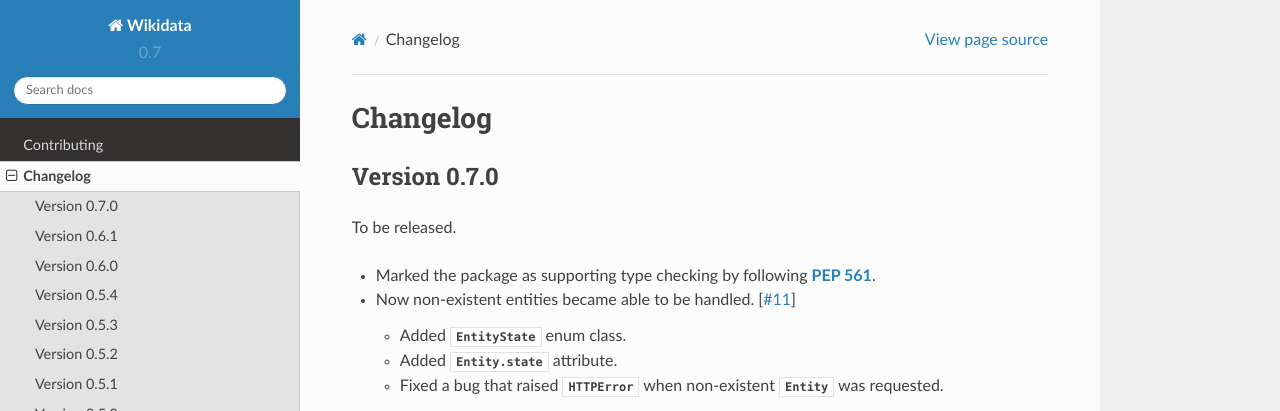
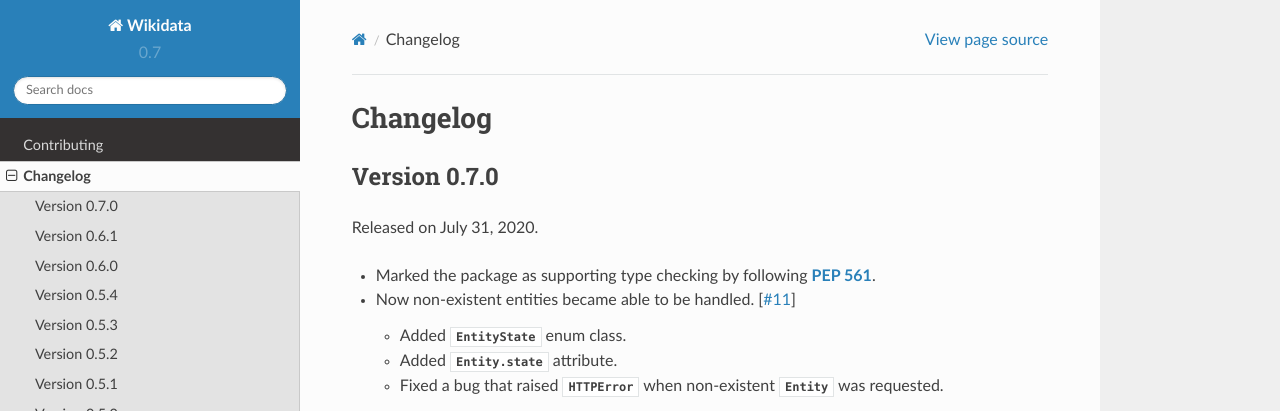
Before and after one commit to dahlia/wikidata, a Sphinx documentation site: the page built from docs/changes.rst, in a window 1280 px wide and 900 px high. Shown: the top 411 px of the window. Built offline with Sphinx 7.4.7 and the Read the Docs theme 2.0.0, drawn with Linux system fonts in a browser that asks for light colours.

Commit message:
Release 0.7.0

```diff
--- a/docs/changes.rst
+++ b/docs/changes.rst
@@ -4,7 +4,7 @@ Changelog
 Version 0.7.0
 -------------
 
-To be released.
+Released on July 31, 2020.
 
 - Marked the package as supporting type checking by following :pep:`561`.
 
```
